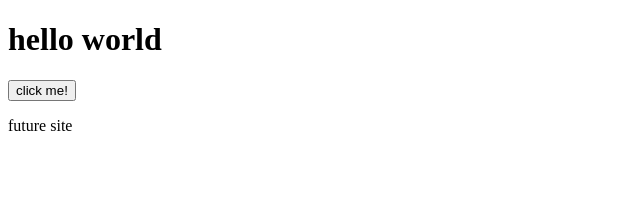
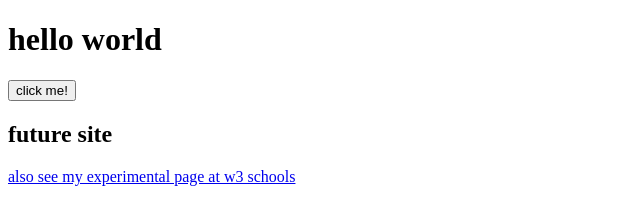
Before and after one commit to Notwebmaker/notwebmaker.github.io, a plain HTML site: page index.html in a window 1280 px wide. Shown: the whole page, without its empty margins (0-640 px from the left). Drawn offline with Linux system fonts and the light colour scheme.

Commit message:
Update index.html
extra prototype code

```diff
--- a/index.html
+++ b/index.html
@@ -1,4 +1,5 @@
 <!DOCTYPE html>
 <h1>hello world</h1>
 <button onclick = "alert('this is currently an experiment')">click me!</button>
-<p>future site</p>
+<h2>future site</h2>
+<a href = "https://secretsite-w3edition.w3spaces.com/">also see my experimental page at w3 schools</a>
```
